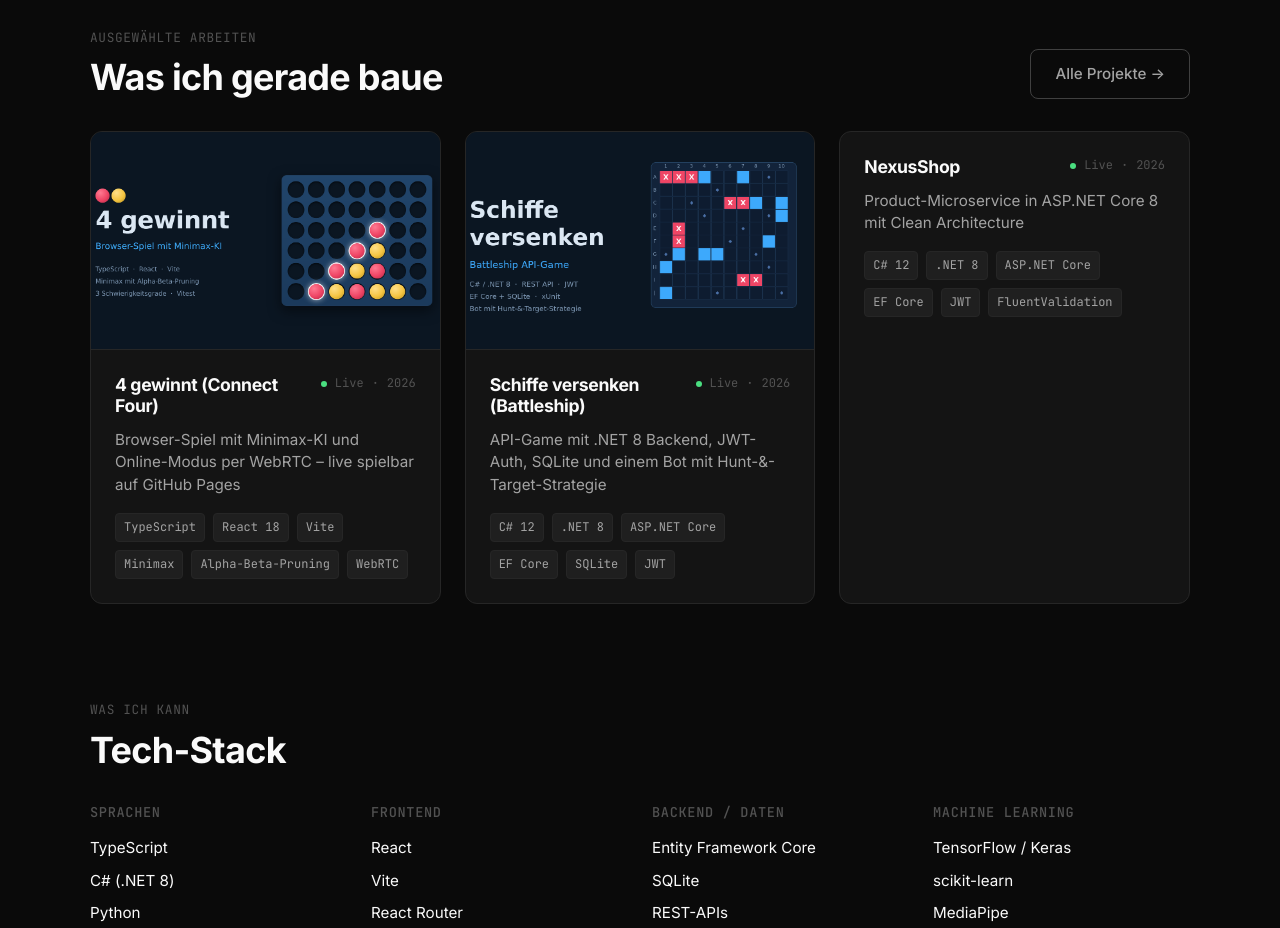
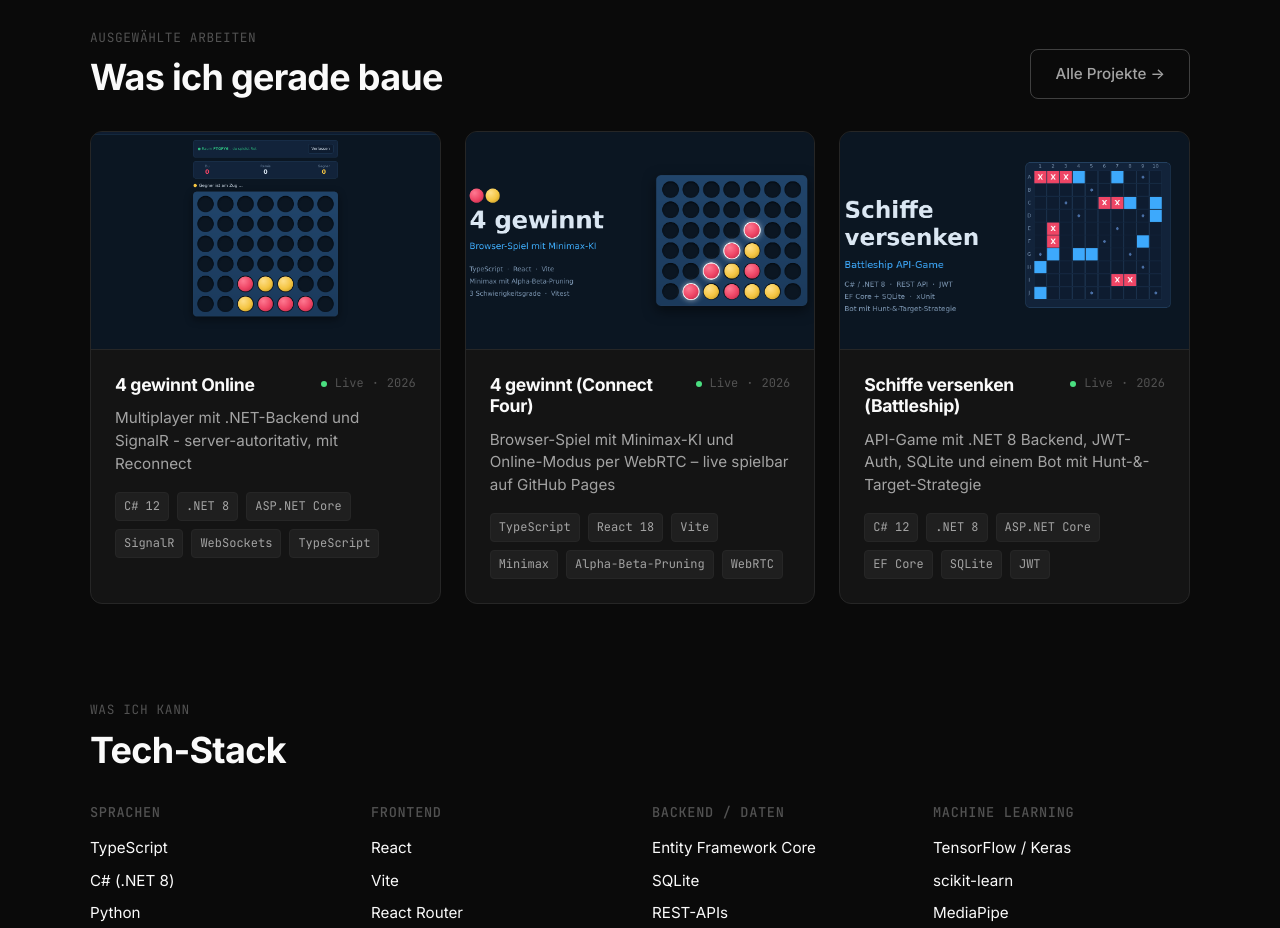
Before and after one commit to Elefant78/Elefant78.github.io, a React (Vite) app: page / in a window 1280 px wide. Shown: the part 900-1828 px from the top of the page. Built offline with nearby package versions, Linux system fonts and the light colour scheme.

Commit message:
Portfolio: 4 gewinnt Online (SignalR-Multiplayer) hinzugefügt

```diff
--- a/src/data/projects.ts
+++ b/src/data/projects.ts
@@ -1,6 +1,64 @@
 import type { Project } from '../types/project';
 
 export const projects: Project[] = [
+  {
+    slug: 'connectfouronline',
+    title: '4 gewinnt Online',
+    tagline: 'Multiplayer mit .NET-Backend und SignalR - server-autoritativ, mit Reconnect',
+    description:
+      'Die dritte Ausbaustufe meines 4-gewinnt-Projekts und das erste Projekt, das meine beiden Welten kombiniert: TypeScript/React-Frontend und C#/.NET-8-Backend. Gespielt wird live über SignalR (WebSockets) - der Server ist die einzige Autorität über den Spielzustand, validiert jeden Zug und stellt Partien nach Verbindungsabbrüchen nahtlos wieder her.',
+    year: '2026',
+    status: 'live',
+    techs: ['C# 12', '.NET 8', 'ASP.NET Core', 'SignalR', 'WebSockets', 'TypeScript', 'React 18', 'Vite', 'xUnit', 'Vitest', 'GitHub Actions', 'Azure App Service'],
+    liveUrl: 'https://connectfouronline-hqh2a7hscrdgdcaw.germanywestcentral-01.azurewebsites.net/',
+    repoUrl: 'https://github.com/Elefant78/ConnectFourOnline',
+    screenshot: '/screenshots/connectfouronline.png',
+    highlights: [
+      'Server-autoritative Spiellogik: jeder Zug wird serverseitig validiert (bist du im Spiel? bist du dran? ist die Spalte frei?) - ein manipulierter Client kann nicht schummeln',
+      'Reconnect-Konzept: Session-ID im localStorage statt Verbindungs-Identität - Browser-Reload oder WLAN-Aussetzer mitten in der Partie, und es geht nahtlos weiter',
+      'Die Domain ist die 1:1-C#-Portierung der TypeScript pure functions aus ConnectFour: gleiche Denkweise (immutabler State), zwei Sprachen',
+      'Nach jeder Änderung schickt der Server beiden Spielern einen kompletten Snapshot - der Client rendert nur noch, kein Zustand kann auseinanderlaufen',
+      '31 xUnit-Tests inkl. einer kompletten E2E-Partie mit zwei echten SignalR-Clients (Sieg, Revanche-Abstimmung, Reconnect mitten im Spiel) plus 8 Vitest-Tests'
+    ],
+    sections: [
+      {
+        heading: 'Drei Ausbaustufen, ein Spiel',
+        body:
+          'Stufe 1: lokal und gegen die Minimax-KI (reines Frontend). Stufe 2: online per WebRTC, Peer-to-Peer ohne Server. Stufe 3, dieses Projekt: server-autoritativ mit ASP.NET Core und SignalR. Die P2P-Version funktioniert, aber beide Clients müssen einander vertrauen und ohne Vermittler gibt es keinen Reconnect. Hier fällt jede fachliche Entscheidung auf dem Server - der Client zeigt nur an, was der Server bestätigt.'
+      },
+      {
+        heading: 'Architektur: Hub → GameService → Domain',
+        body:
+          'Drei Schichten mit klarer Verantwortung: Der SignalR-Hub ist reiner Transport (~100 Zeilen), der GameService verwaltet Räume, Sessions und Regeldurchsetzung, und die Domain enthält die Spiellogik als pure functions mit immutablem GameState. Nach jeder Änderung bekommen beide Spieler einen kompletten Snapshot ihrer Sicht - das macht den Client trivial und Reconnect gratis: der erste Snapshot nach der Rückkehr stellt alles wieder her.'
+      },
+      {
+        heading: 'Das Reconnect-Konzept',
+        body: '',
+        items: [
+          'Beim Erstellen/Beitreten bekommt jeder Spieler eine geheime Session-ID, die der Client im localStorage ablegt - die SignalR-Verbindung ist NICHT die Identität des Spielers.',
+          'Bricht die Verbindung ab, bleibt der Platz reserviert; der Gegner sieht den Verbindungsstatus live.',
+          'Der Client meldet sich mit Reconnect(sessionId) zurück - nach einem Reload genauso wie nach einem automatischen SignalR-Reconnect - und bekommt Brett, Runde und Punktestand als Snapshot.',
+          'Timeout-Regel: ein BackgroundService schliesst Räume, in denen ein Spieler länger als 2 Minuten weg ist, und benachrichtigt den Verbliebenen.'
+        ]
+      },
+      {
+        heading: 'Testing',
+        body:
+          'Vitest deckt die Anzeige-Logik des Frontends ab, xUnit den Server: portierte Kernlogik, Raum-Lifecycle, Regeldurchsetzung (nicht am Zug, ohne Gegner, volle Spalte), Revanche-Abstimmung mit Startspieler-Wechsel und die Timeout-Regel. Das Highlight ist der E2E-Test: zwei echte SignalR-Clients spielen gegen den In-Memory-TestServer eine komplette Partie durch - inklusive Regelverstoss, Sieg, Revanche und einem Reconnect mitten in Runde 2. Zusätzlich wurde der komplette Flow im Browser verifiziert (zwei isolierte Profile, Reload mitten im Spiel).'
+      },
+      {
+        heading: 'Was ich gelernt habe',
+        body: '',
+        items: [
+          'WebSockets drehen HTTP um: der Server kann von sich aus reden - SignalR macht daraus Methodenaufrufe in beide Richtungen, inklusive Fallbacks und Auto-Reconnect.',
+          'Verbindung und Identität müssen getrennte Konzepte sein, sonst beendet jeder Reload das Spiel.',
+          'Vollständige Snapshots statt Delta-Updates: minimal mehr Bandbreite, dafür kann der Client-Zustand nie auseinanderlaufen.',
+          'Ein Raum-Lock plus ConcurrentDictionary reicht für sauberes Concurrency-Verhalten - man braucht nicht immer verteilte Systeme.',
+          'Dieselbe Logik in TypeScript und C# zu haben zeigt: die Denkweise (pure functions, immutabler State) ist die eigentliche Portierung, nicht die Syntax.'
+        ]
+      }
+    ]
+  },
   {
     slug: 'connectfour',
     title: '4 gewinnt (Connect Four)',
```
Also changed, not shown: public/screenshots/connectfouronline.png (added).
